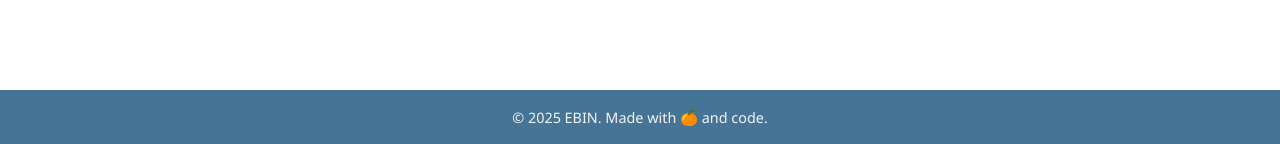
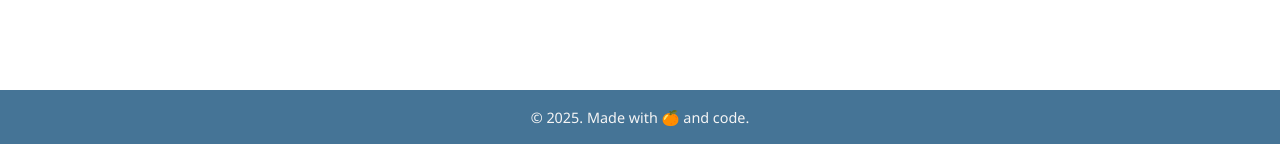
Before and after one commit to Eb1n-Babu/Login_Page_Demo, a Django app: page / in a window 1280 px wide. Shown: the part 656-800 px from the top of the page. Run offline with Django 5.2, Linux system fonts and the light colour scheme.

Commit message:
changed some data

```diff
--- a/entry/templates/base.html
+++ b/entry/templates/base.html
@@ -14,7 +14,7 @@
   {% block content %}{% endblock %}
 
   <footer>
-    &copy; 2025 EBIN. Made with 🍊 and code.
+    &copy; 2025. Made with 🍊 and code.
   </footer>
 </body>
 </html>
```
